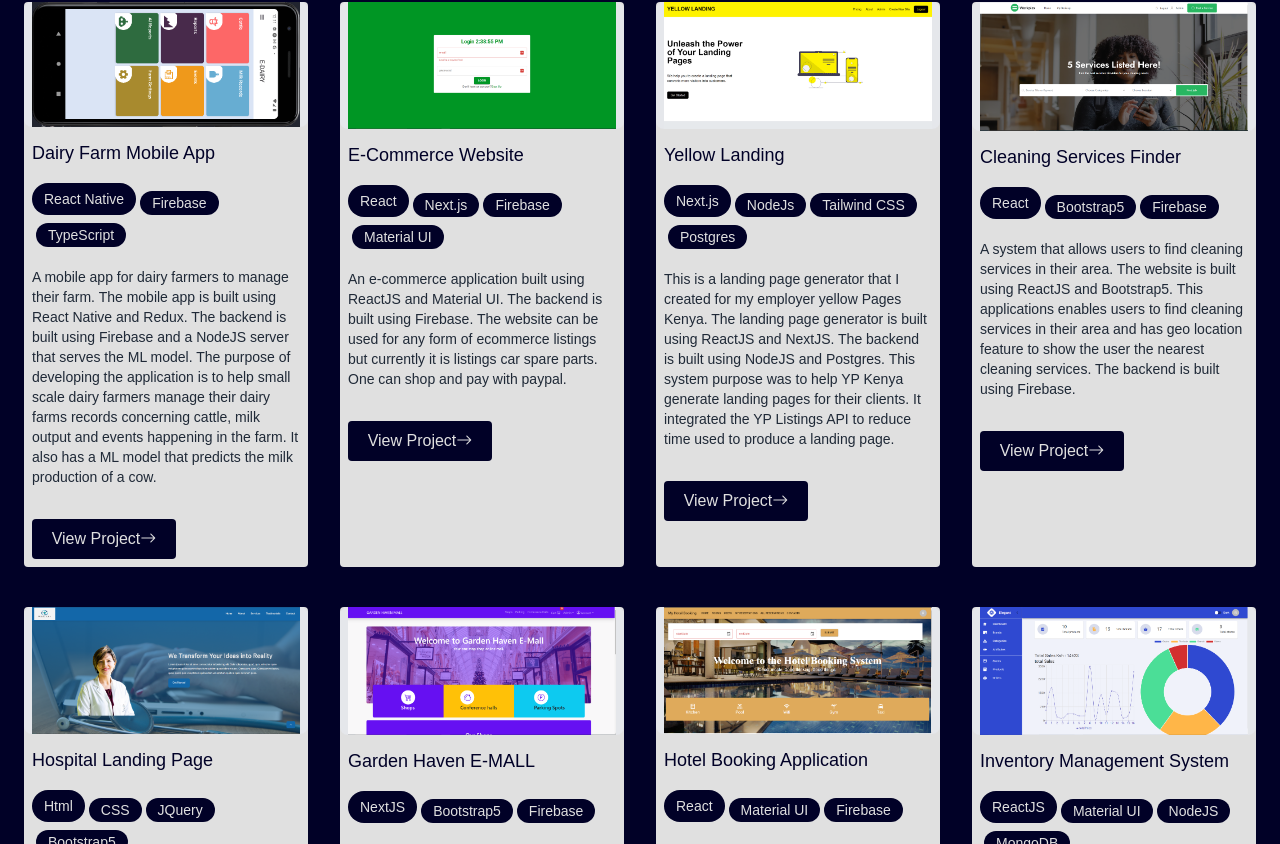
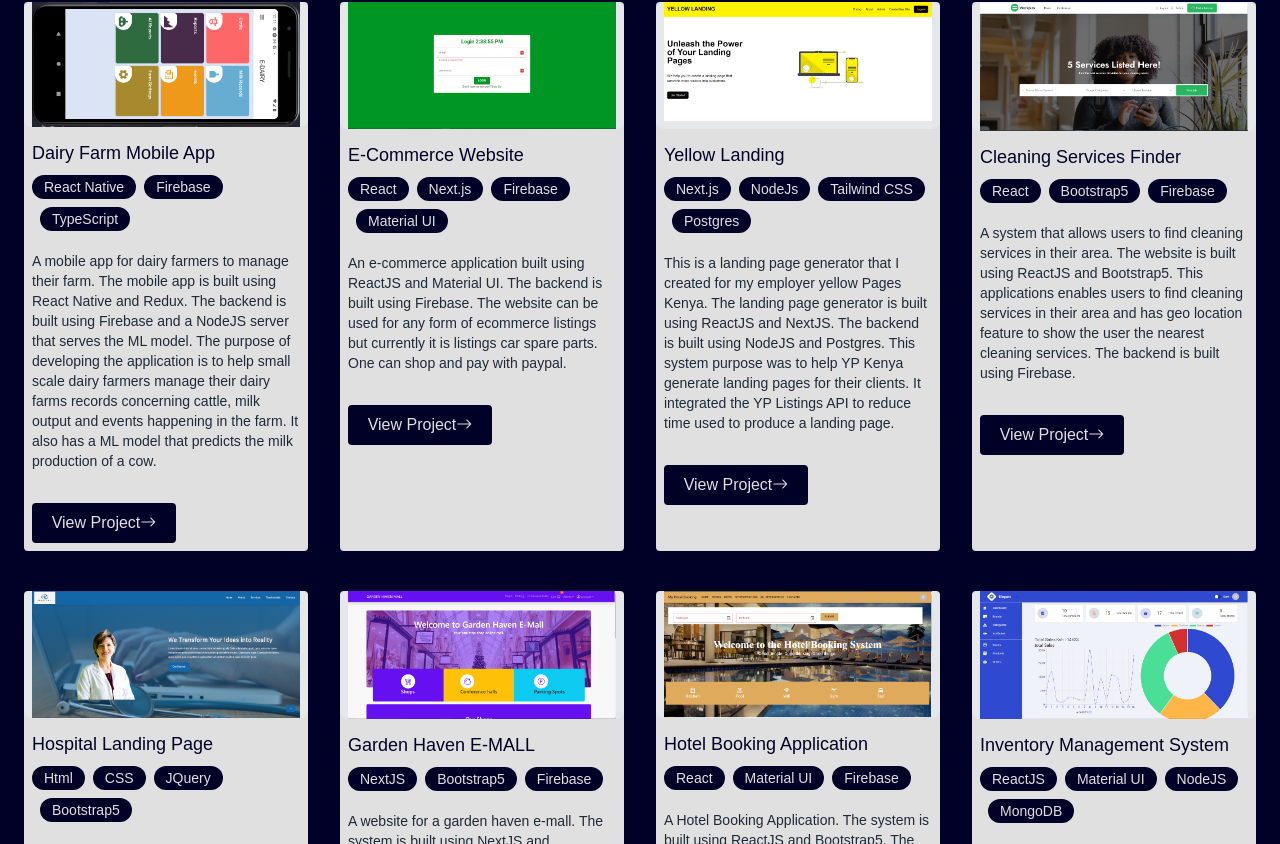
Before and after one commit to njoromyke/my-portfolio, a Next.js app: page / in a window 1280 px wide. Shown: the part 1656-2500 px from the top of the page. Built offline with nearby package versions, Linux system fonts and the light colour scheme.

Commit message:
fixed styling on the tech stack

```diff
--- a/components/projects/project.tsx
+++ b/components/projects/project.tsx
@@ -32,9 +32,9 @@ const Project = ({ project }: ProjectProps): JSX.Element => {
 
       <h3 className="mt-1 p-2 text-lg font-medium text-primary">{project.name}</h3>
 
-      <div className="flex flex-wrap p-2 space-x-1 space-y-2 text-sm font-medium">
+      <div className="flex flex-wrap space-x-2 text-sm font-medium pl-2">
         {project.stack.map((tech) => (
-          <span key={tech} className="inline-flex items-center space-y-2 px-3 py-0.5 rounded-full text-secondary bg-primary">
+          <span key={tech} className="inline-flex items-center space-y-2 px-3 py-0.5 rounded-full mb-2  text-secondary bg-primary">
             {tech}
           </span>
         ))}
```
